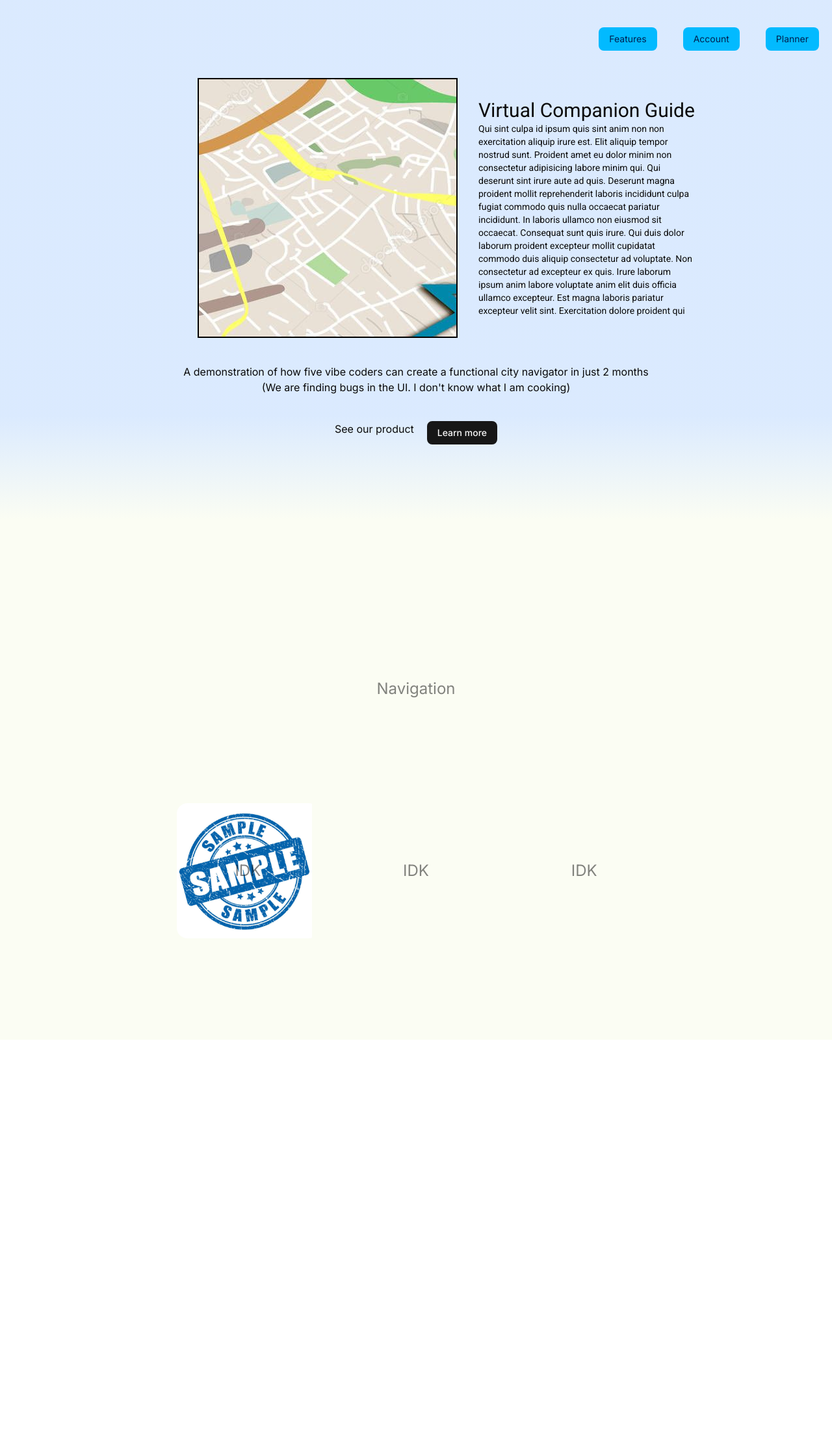
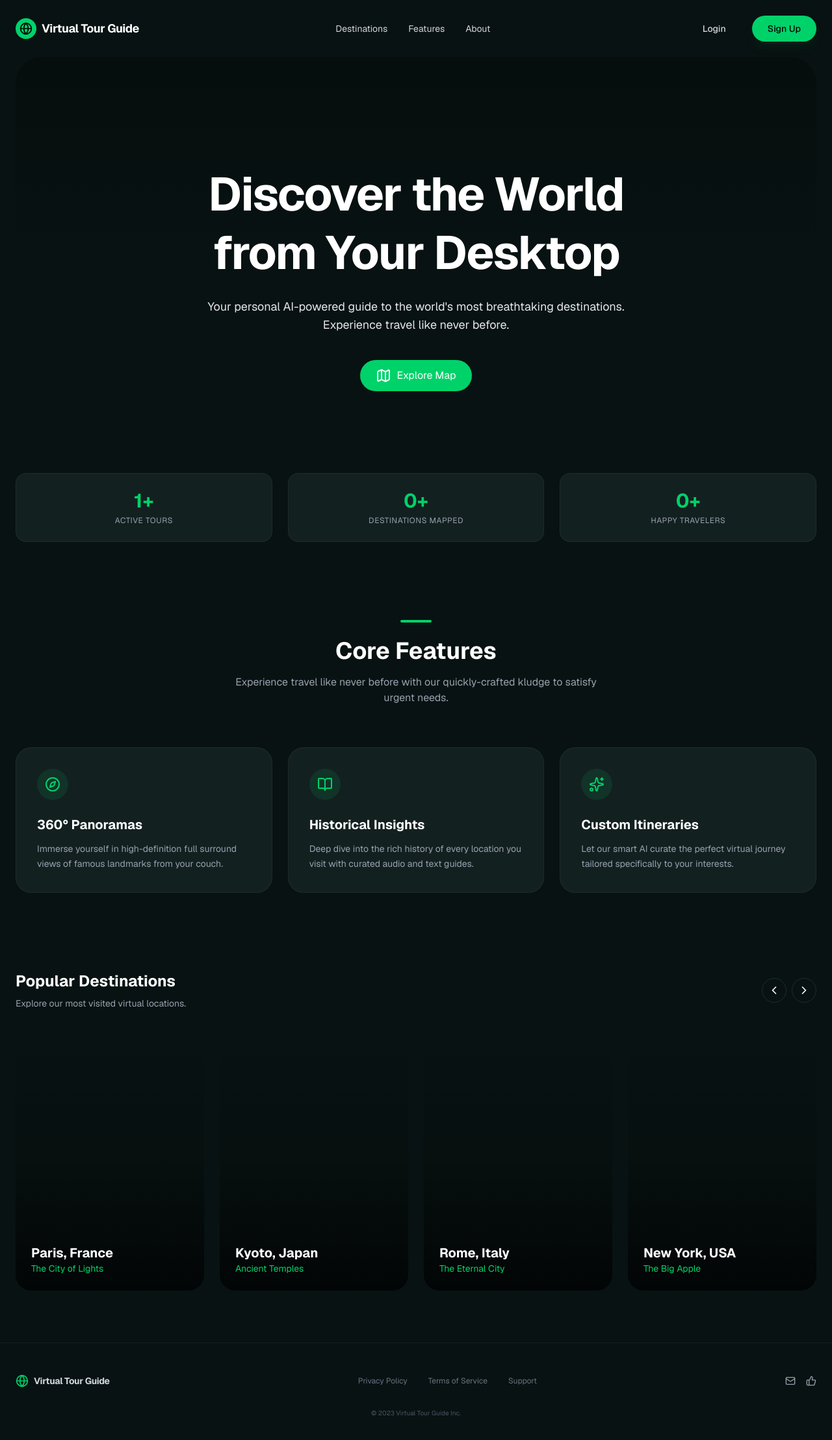
Before and after one commit to vcompguide/frontend, a Next.js app: page / in a window 1280 px wide. Shown: the top 2216 px of the page at 65% size. Before the commit the page ends 1600 px from the top, so only its background shows below. Built offline with nearby package versions, Linux system fonts and the light colour scheme.

Commit message:
Revamp welcome page. Minor fixes in other files

```diff
--- a/app/navigation/InfoBox.tsx
+++ b/app/navigation/InfoBox.tsx
@@ -59,7 +59,7 @@ export function LocationInfoBox({ location, onClose }: LocationInfoBoxProps) {
 						</button>
 						<button
 							type="button"
-							className="flex grow-1 bg-transparent border border-gray-600 hover:bg-white/10 text-white rounded-full h-10"
+							className="flex justify-center items-center grow-1 bg-transparent border border-gray-600 hover:bg-white/10 text-white rounded-full h-10"
 						>
 							<FaDirections className="mr-2" /> Directions
 						</button>
--- a/app/page.tsx
+++ b/app/page.tsx
@@ -1,93 +1,251 @@
-"use client";
+import {
+  ArrowRight,
+  BookOpen,
+  ChevronLeft,
+  ChevronRight,
+  Compass,
+  Globe,
+  Mail,
+  Map,
+  Menu,
+  Play,
+  Sparkles,
+  ThumbsUp
+} from 'lucide-react';
+import Image from 'next/image';
+import Link from 'next/link'
+import React from 'react';
 
-import { LoremIpsum } from "lorem-ipsum";
-import Link from "next/link";
-import { Button } from "@/components/ui/button";
+// --- Components ---
 
-const lorem = new LoremIpsum({
-	sentencesPerParagraph: {
-		max: 8,
-		min: 4,
-	},
-	wordsPerSentence: {
-		max: 16,
-		min: 4,
-	},
-});
+const Button = ({
+  children,
+  variant = 'primary',
+  className = '',
+  icon: Icon
+}: {
+  children: React.ReactNode;
+  variant?: 'primary' | 'secondary' | 'ghost' | 'outline';
+  className?: string;
+  icon?: React.ElementType;
+}) => {
+  const baseStyle = "px-6 py-2.5 rounded-full font-medium transition-all duration-200 flex items-center gap-2 text-sm";
 
-const text = lorem.generateParagraphs(2);
+  const variants = {
+    primary: "bg-[#00D26A] text-black hover:bg-[#00b058] shadow-lg shadow-green-900/20",
+    secondary: "bg-white/10 backdrop-blur-md text-white border border-white/10 hover:bg-white/20",
+    ghost: "text-gray-300 hover:text-white",
+    outline: "border border-gray-600 text-gray-300 hover:border-white hover:text-white"
+  };
 
-interface Preview {
-	imagePath: string;
-	targetSite: string;
-	text: string;
-}
-function Preview({ imagePath, targetSite, text = "" }: Preview) {
   return (
-		<Link
-			href={targetSite}
-			className="flex h-full w-full bg-transparent rounded-2xl content-center justify-center items-center relative overflow-hidden bg-contain bg-no-repeat"
-			style={{ backgroundImage: `url(${imagePath})` }}
-		>
-			<div
-				className={`flex content-center justify-center items-center w-full h-full hover:text-white transition hover:backdrop-blur-sm text-2xl hover:text-2xl absolute inset-0 font-[Inter] text-wrap  opacity-50 bg-transparent`}
-			>
-				{text}
+    <button type = "button" className={`${baseStyle} ${variants[variant]} ${className}`}>
+      {Icon && <Icon size={16} />}
+      {children}
+    </button>
+  );
+};
+
+const StatCard = ({ count, label }: { count: string; label: string }) => (
+  <div className="bg-[#132020] border border-white/5 rounded-2xl p-6 flex flex-col items-center justify-center min-w-[200px] flex-1">
+    <div className="text-[#00D26A] text-3xl font-bold mb-1">{count}</div>
+    <div className="text-gray-400 text-xs tracking-wider uppercase">{label}</div>
   </div>
-		</Link>
 );
-}
 
-export default function Page() {
-	var mainPageElement = (
-		<div className="flex flex-row flex-wrap items-center justify-center bg-cream-100 relative">
-			<div className="absolute top-0 right-0 flex flex-row bg-transparent rounded justify-center gap-10 px-5 h-30 items-center z-10 w-[1/2]">
-				{/* The top bar */}
-				<Button className="flex-auto font-[Inter] bg-cerulean-100  text-center hover:bg-cerulean-50 hover:text-gray-800 content-center transition text-oxford-900">
-					Features
-				</Button>
-				<Button className="flex-auto font-[Inter] bg-cerulean-100 text-center  hover:bg-cerulean-50 hover:text-gray-800 content-center transition text-oxford-900">
-					Account
-				</Button>
-				<Link href="/planner">
-					<Button className="flex-auto font-[Inter] bg-cerulean-100 text-center  hover:bg-cerulean-50 hover:text-gray-800 content-center transition text-oxford-900">
-						Planner
-					</Button>
-				</Link>
+const FeatureCard = ({ icon: Icon, title, desc }: { icon: React.ElementType, title: string, desc: string }) => (
+  <div className="bg-[#132020] p-8 rounded-3xl hover:bg-[#1a2b2b] transition-colors border border-white/5 group">
+    <div className="w-12 h-12 rounded-full bg-[#00D26A]/10 flex items-center justify-center text-[#00D26A] mb-6 group-hover:scale-110 transition-transform">
+      <Icon size={24} />
     </div>
-			<div className="flex flex-col h-screen w-full bg-linear-to-b from-blue-100 from-80% to-cream-100 to-100% items-center">
-				{/* The top front */}
-				<div className="flex flex-col w-[80vw] h-full content-center text-center gap text-base font-[Inter] items-center bg-transparent gap-10">
-					<div className="flex flex-row h-[50vh] w-full bg-transparent mt-30 overflow-wrap align-center justify-center ml-[10vw]">
-						<div className="h-full bg-transparent bg-[url('/HomepageNavigation.jpg')] border-black border-2 aspect-square"></div>
-						<div className="w-100 inline-flex flex-col bg-transparent text-wrap text-2xl text-left p-8 font-[Roboto]">
-							<div className=" w-full text-3xl ">Virtual Companion Guide</div>
-							<div className="w-full text-sm overflow-hidden">{text}</div>
+    <h3 className="text-xl font-bold text-white mb-3">{title}</h3>
+    <p className="text-gray-400 text-sm leading-relaxed">{desc}</p>
   </div>
-					</div>
-					A demonstration of how five vibe coders can create a functional city
-					navigator in just 2 months
-					<br />
-					(We are finding bugs in the UI. I don't know what I am cooking)
-					<br />
-					<div className="flex gap-5 content-center text-center bg-transparent justify-center">
-						<Link href = "/navigation" className="">See our product</Link>
+);
 
-						<Button> Learn more</Button>
-					</div>
-				</div>
-			</div>
-			<div className=" flex flex-col gap-10 w-3/5 items-center justify-center h-screen">
-				<div className="flex flex-row h-60 w-full  rounded-2xl">
-					<Preview imagePath="" targetSite="navigation" text="Navigation" />
-				</div>
-				<div className="flex flex-row w-full h-60 justify-between p-4 gap-10">
-					<Preview imagePath="sample.png" targetSite="" text="IDK" />
-					<Preview imagePath="" targetSite="" text="IDK" />
-					<Preview imagePath="" targetSite="" text="IDK" />
-				</div>
+const DestinationCard = ({ image, title, subtitle }: { image: string, title: string, subtitle: string }) => (
+  <div className="relative h-[400px] rounded-3xl overflow-hidden group cursor-pointer">
+    {/* <Image
+      src={image}
+      alt={title}
+      fill
+      className="object-cover group-hover:scale-105 transition-transform duration-500"
+    /> */}
+    <div className="absolute inset-0 bg-gradient-to-t from-black/80 via-black/20 to-transparent opacity-90" />
+    <div className="absolute bottom-6 left-6">
+      <h3 className="text-white text-xl font-bold">{title}</h3>
+      <p className="text-[#00D26A] text-sm">{subtitle}</p>
     </div>
   </div>
 );
-	return mainPageElement;
+
+// --- Main Page ---
+
+export default function Home() {
+  return (
+    <div className="min-h-screen bg-[#081212] text-white font-sans selection:bg-[#00D26A] selection:text-black">
+
+      {/* Navigation */}
+      <nav className="container mx-auto px-6 py-6 flex items-center justify-between">
+        <div className="flex items-center gap-2">
+          <div className="bg-[#00D26A] p-1.5 rounded-full text-black">
+            <Globe size={20} />
+          </div>
+          <span className="font-bold text-lg tracking-tight">Virtual Tour Guide</span>
+        </div>
+
+        <div className="hidden md:flex items-center gap-8 text-sm text-gray-300">
+		<Link href="#" className="hover:text-white transition-colors">Destinations</Link>
+          <Link href="#" className="hover:text-white transition-colors">Features</Link>
+          <Link href="#" className="hover:text-white transition-colors">About</Link>
+        </div>
+
+        <div className="hidden md:flex items-center gap-4">
+          <Button variant="ghost">Login</Button>
+          <Button variant="primary">Sign Up</Button>
+        </div>
+
+        {/* Mobile Menu Icon */}
+        <button type = "button" className="md:hidden text-white">
+          <Menu size={24} />
+        </button>
+      </nav>
+
+      <main className="container mx-auto px-6 space-y-20 pb-20">
+
+        {/* Hero Section */}
+        <section className="relative rounded-[2.5rem] overflow-hidden h-[600px] w-full flex flex-col items-center justify-center text-center px-4">
+          {/* Background Image */}
+          <div className="absolute inset-0 z-0">
+            {/* <Image
+              src="https://images.unsplash.com/photo-1464822759023-fed622ff2c3b?q=80&w=2670&auto=format&fit=crop"
+              alt="Mountain Landscape"
+              fill
+              className="object-cover brightness-75"
+              priority
+            /> */}
+            {/* Dark overlay gradient */}
+            <div className="absolute inset-0 bg-gradient-to-b from-black/30 via-transparent to-[#081212]" />
+          </div>
+
+          {/* Hero Content */}
+          <div className="relative z-10 max-w-3xl mx-auto pt-20">
+            <h1 className="text-5xl md:text-7xl font-bold tracking-tight mb-6 leading-tight">
+              Discover the World <br /> from Your Desktop
+            </h1>
+            <p className="text-gray-200 text-lg mb-10 max-w-2xl mx-auto">
+              Your personal AI-powered guide to the world's most breathtaking destinations. Experience travel like never before.
+            </p>
+            <div className="flex flex-col sm:flex-row items-center justify-center gap-4">
+              <Link href = "/navigation" className="flex flex-row items-center gap-2 h-12 px-6 rounded-full w-fit bg-[#00D26A]"> <Map/> Explore Map</Link>
+              {/* <Button variant="secondary" icon={Sparkles} className="h-12 px-8">Build Trip</Button> */}
+            </div>
+          </div>
+        </section>
+
+        {/* Stats Section */}
+        <section className="flex flex-col md:flex-row gap-6 -mt-10 relative z-20">
+          <StatCard count="1+" label="Active Tours" />
+          <StatCard count="0+" label="Destinations Mapped" />
+          <StatCard count="0+" label="Happy Travelers" />
+        </section>
+
+        {/* Core Features */}
+        <section className="py-10">
+          <div className="text-center mb-16">
+            <div className="w-12 h-1 bg-[#00D26A] mx-auto mb-6 rounded-full"></div>
+            <h2 className="text-4xl font-bold mb-4">Core Features</h2>
+            <p className="text-gray-400 max-w-xl mx-auto">
+              Experience travel like never before with our quickly-crafted kludge to satisfy urgent needs.
+            </p>
+          </div>
+
+          <div className="grid md:grid-cols-3 gap-6">
+            <FeatureCard
+              icon={Compass}
+              title="360° Panoramas"
+              desc="Immerse yourself in high-definition full surround views of famous landmarks from your couch."
+            />
+            <FeatureCard
+              icon={BookOpen}
+              title="Historical Insights"
+              desc="Deep dive into the rich history of every location you visit with curated audio and text guides."
+            />
+            <FeatureCard
+              icon={Sparkles}
+              title="Custom Itineraries"
+              desc="Let our smart AI curate the perfect virtual journey tailored specifically to your interests."
+            />
+          </div>
+        </section>
+
+        {/* Popular Destinations */}
+        <section>
+          <div className="flex items-center justify-between mb-8">
+            <div>
+              <h2 className="text-2xl font-bold mb-2">Popular Destinations</h2>
+              <p className="text-gray-400 text-sm">Explore our most visited virtual locations.</p>
+            </div>
+            <div className="flex gap-2">
+              <button type = "button"className="p-2 rounded-full border border-white/10 hover:bg-white/10 transition-colors">
+                <ChevronLeft size={20} />
+              </button>
+              <button type = "button"className="p-2 rounded-full border border-white/10 hover:bg-white/10 transition-colors">
+                <ChevronRight size={20} />
+              </button>
+            </div>
+          </div>
+
+          <div className="grid grid-cols-1 sm:grid-cols-2 lg:grid-cols-4 gap-6">
+            <DestinationCard
+              image="https://images.unsplash.com/photo-1511739001486-6bfe10ce7859?q=80&w=800&auto=format&fit=crop"
+              title="Paris, France"
+              subtitle="The City of Lights"
+            />
+            <DestinationCard
+              image="https://images.unsplash.com/photo-1493976040374-85c8e12f0c0e?q=80&w=800&auto=format&fit=crop"
+              title="Kyoto, Japan"
+              subtitle="Ancient Temples"
+            />
+            <DestinationCard
+              image="https://images.unsplash.com/photo-1552832230-c0197dd311b5?q=80&w=800&auto=format&fit=crop"
+              title="Rome, Italy"
+              subtitle="The Eternal City"
+            />
+            <DestinationCard
+              image="https://images.unsplash.com/photo-1496442226666-8d4d0e62e6e9?q=80&w=800&auto=format&fit=crop"
+              title="New York, USA"
+              subtitle="The Big Apple"
+            />
+          </div>
+        </section>
+      </main>
+
+      {/* Footer */}
+      <footer className="border-t border-white/5 py-12">
+        <div className="container mx-auto px-6 flex flex-col md:flex-row justify-between items-center gap-6">
+          <div className="flex items-center gap-2">
+            <div className="text-[#00D26A]">
+              <Globe size={20} />
+            </div>
+            <span className="font-bold text-sm tracking-tight text-gray-300">Virtual Tour Guide</span>
+          </div>
+
+          <div className="flex gap-8 text-xs text-gray-500">
+             <Link href="#" className="hover:text-white">Privacy Policy</Link>
+             <Link href="#" className="hover:text-white">Terms of Service</Link>
+             <Link href="#" className="hover:text-white">Support</Link>
+          </div>
+
+          <div className="flex gap-4 text-gray-400">
+             <Mail size={16} className="hover:text-[#00D26A] cursor-pointer" />
+             <ThumbsUp size={16} className="hover:text-[#00D26A] cursor-pointer" />
+          </div>
+        </div>
+        <div className="text-center text-[10px] text-gray-600 mt-8">
+          © 2023 Virtual Tour Guide Inc.
+        </div>
+      </footer>
+    </div>
+  );
 }
```
Also changed, not shown: app/navigation/map.tsx (+6 -6 lines), app/navigation/page.tsx (+1 -24 lines). Lines whose indentation alone changed are shown as unchanged.
